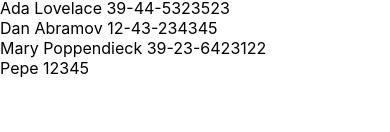
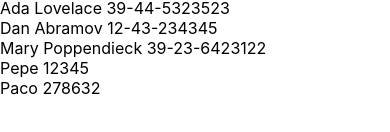
Before and after one commit to dtraid/fullstackopen2021, a React (Create React App) app in the folder part2/phonebook/: page / in a window 390 px wide. Shown: the part 316-448 px from the top of the page. Built offline with nearby package versions, Linux system fonts and the light colour scheme; data requests are answered from the project's data file.

Commit message:
Exercise 2.16: Phonebook step8

```diff
--- a/part2/phonebook/db.json
+++ b/part2/phonebook/db.json
@@ -24,6 +24,11 @@
       "name": "Pepe",
       "number": "12345",
       "id": 5
+    },
+    {
+      "name": "Paco",
+      "number": "278632",
+      "id": 6
     }
   ]
 }
--- a/part2/phonebook/src/App.js
+++ b/part2/phonebook/src/App.js
@@ -1,8 +1,8 @@
 import React, { useState, useEffect } from 'react';
-import axios from 'axios';
 import Filter from './components/Filter';
 import PersonForm from './components/PersonForm';
 import Persons from './components/Persons';
+import personService from './services/persons';
 
 const App = () => {
   const [persons, setPersons] = useState([]);
@@ -10,13 +10,7 @@ const App = () => {
   const [newNumber, setNewNumber] = useState('');
   const [filter, setFilter] = useState('');
 
-  const jsonServer = 'http://localhost:3001';
-
-  useEffect(
-    () =>
-      axios.get(`${jsonServer}/persons`).then((res) => setPersons(res.data)),
-    []
-  );
+  useEffect(() => personService.getAll().then((res) => setPersons(res)), []);
 
   const addPerson = (event) => {
     event.preventDefault();
@@ -29,8 +23,9 @@ const App = () => {
     if (persons.some((person) => person.name === newName)) {
       window.alert(`${newName} is already added to phonebook`);
     } else {
-      axios.post(`${jsonServer}/persons`, personObject).then((res) => {
-        setPersons([...persons, res.data]);
+      personService.create(personObject).then((res) => {
+        setPersons([...persons, res]);
+
         setNewName('');
         setNewNumber('');
       });
--- /dev/null
+++ b/part2/phonebook/src/services/persons.js
@@ -0,0 +1,20 @@
+import axios from 'axios';
+
+const baseUrl = 'http://localhost:3001/persons';
+
+const getAll = () => {
+  const request = axios.get(baseUrl);
+  return request.then((res) => res.data);
+};
+
+const create = (newPerson) => {
+  const request = axios.post(baseUrl, newPerson);
+  return request.then((res) => res.data);
+};
+
+const persons = {
+  getAll: getAll,
+  create: create,
+};
+
+export default persons;
```
